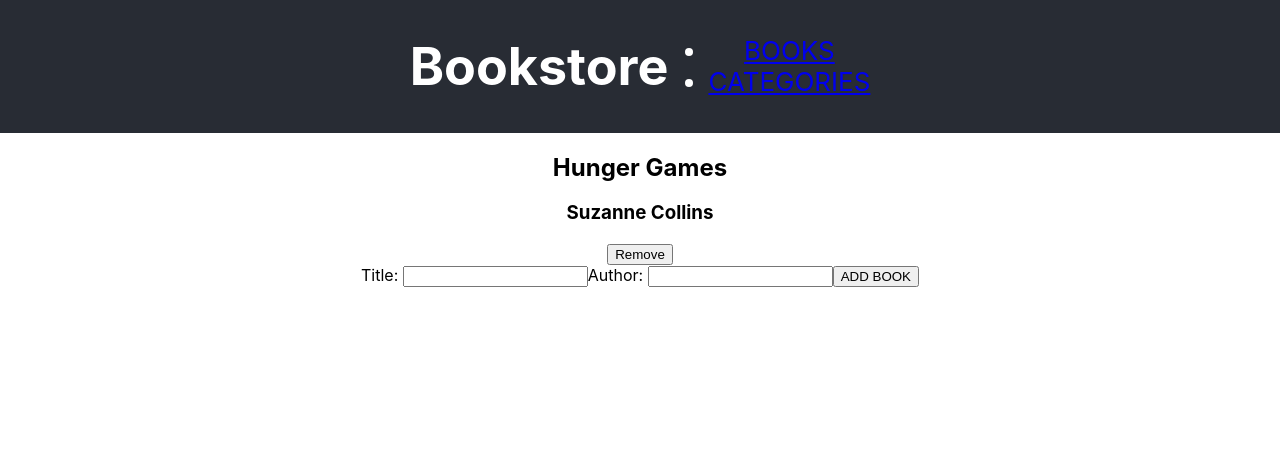
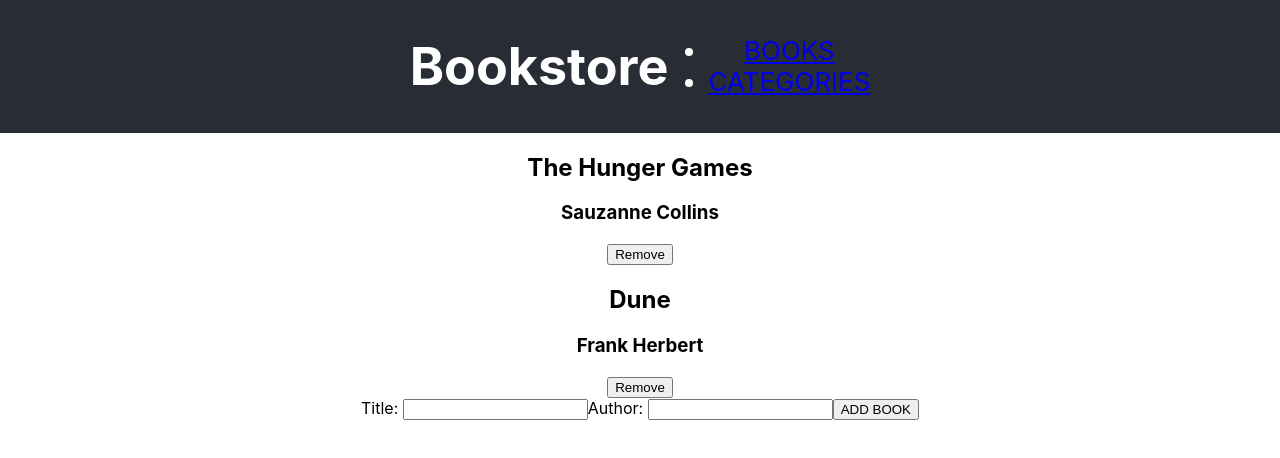
Before and after one commit to Swarzstein/bookstore, a React (Create React App) app: page / in a window 1280 px wide. Shown: the top 458 px of the page. Built offline with nearby package versions, Linux system fonts and the light colour scheme.

Commit message:
Redux working in the components

```diff
--- a/src/components/AddBook.js
+++ b/src/components/AddBook.js
@@ -1,13 +1,29 @@
-import React from 'react';
+import React, { useState } from 'react';
+import { useDispatch, useSelector } from 'react-redux';
+import { addBook } from '../redux/books/books';
 
 export default function AddBook() {
+  const [newTitle, setNewtitle] = useState('');
+  const [newAuthor, setNewAuthor] = useState('');
+  const books = useSelector((state) => state.books);
+
+  const dispatch = useDispatch();
+  const addNewBook = (e) => {
+    e.preventDefault();
+    const title = document.querySelector('#formTitle').value;
+    const author = document.querySelector('#formAuthor').value;
+    const id = books.length < 1 ? 1 : books[books.length - 1].id + 1;
+    dispatch(addBook({ id, title, author }));
+    setNewtitle('');
+    setNewAuthor('');
+  };
   return (
     <div>
-      <form>
+      <form action="" onSubmit={addNewBook}>
         <span>Title: </span>
-        <input type="text" name="title" value="" />
+        <input id="formTitle" type="text" name="title" value={newTitle} onChange={(e) => setNewtitle(e.target.value)} />
         <span>Author: </span>
-        <input type="text" name="author" value="" />
+        <input id="formAuthor" type="text" name="author" value={newAuthor} onChange={(e) => setNewAuthor(e.target.value)} />
         <button type="submit">ADD BOOK</button>
       </form>
     </div>
--- a/src/components/Book.js
+++ b/src/components/Book.js
@@ -1,13 +1,20 @@
 /* eslint-disable react/prop-types */
 import React from 'react';
+import { useDispatch } from 'react-redux';
+import { removeBook } from '../redux/books/books';
 
 export default function Book(props) {
-  const { title, author } = props;
+  const { id, title, author } = props;
+
+  const dispatch = useDispatch();
+  const deleteBook = (id) => {
+    dispatch(removeBook(id));
+  };
   return (
     <div>
       <h2>{title}</h2>
       <h3>{author}</h3>
-      <button type="button">Remove</button>
+      <button type="button" onClick={() => deleteBook(id)}>Remove</button>
     </div>
   );
 }
--- a/src/components/Books.js
+++ b/src/components/Books.js
@@ -1,28 +1,18 @@
-import React, { Component } from 'react';
+import React from 'react';
+import { useSelector } from 'react-redux';
 import AddBook from './AddBook';
 import Book from './Book';
 
-export default class Books extends Component {
-  constructor() {
-    super();
-    this.state = {
-      books: [
-        {
-          id: 0,
-          title: 'Hunger Games',
-          author: 'Suzanne Collins',
-        },
-      ],
-    };
-  }
-
-  render() {
-    const { books } = this.state;
-    return (
-      <div>
-        {books.map((book) => <Book key={book.id} title={book.title} author={book.author} />)}
-        <AddBook />
-      </div>
-    );
-  }
+export default function Books() {
+  const books = useSelector((state) => state.books);
+  let id = 0;
+  return (
+    <div>
+      {books.map((book) => {
+        id += 1;
+        return <Book key={id} id={book.id} title={book.title} author={book.author} />;
+      })}
+      <AddBook />
+    </div>
+  );
 }
--- a/src/components/Categories.js
+++ b/src/components/Categories.js
@@ -1,9 +1,18 @@
 import React from 'react';
+import { useDispatch, useSelector } from 'react-redux';
+import { checkStatus } from '../redux/categories/categories';
 
 export default function Categories() {
+  const status = useSelector((state) => state.categories);
+  const dispatch = useDispatch();
+  // console.log(status);
+  const displayState = (action) => {
+    dispatch(action);
+  };
   return (
     <div>
-      <button type="button">Check Status</button>
+      <p>{status}</p>
+      <button type="button" onClick={() => displayState(checkStatus())}>Check Status</button>
     </div>
   );
 }
--- a/src/index.js
+++ b/src/index.js
@@ -1,13 +1,17 @@
 import React from 'react';
 import ReactDOM from 'react-dom/client';
 import './index.css';
+import { Provider } from 'react-redux';
 import App from './App';
 import reportWebVitals from './reportWebVitals';
+import store from './redux/configureStore';
 
 const root = ReactDOM.createRoot(document.getElementById('root'));
 root.render(
   <React.StrictMode>
-    <App />
+    <Provider store={store}>
+      <App />
+    </Provider>
   </React.StrictMode>,
 );
 
--- a/src/redux/books/books.js
+++ b/src/redux/books/books.js
@@ -1,18 +1,37 @@
 const ADD_BOOK = 'bookstore/books/ADD_BOOK';
 const REMOVE_BOOK = 'bookstore/books/REMOVE_BOOK';
 
-export default function booksReducer(state = [], action) {
+const defaultState = [
+  {
+    id: 0,
+    title: 'The Hunger Games',
+    author: 'Sauzanne Collins',
+  },
+  {
+    id: 1,
+    title: 'Dune',
+    author: 'Frank Herbert',
+  },
+];
+
+export default function booksReducer(state = defaultState, action) {
   switch (action.type) {
-    case ADD_BOOK: return {};
-    case REMOVE_BOOK: return {};
+    case ADD_BOOK: return [...state, action.newBook];
+    case REMOVE_BOOK: return state.filter((book) => book.id !== action.id);
     default: return state;
   }
 }
 
-export function addBook() {
-  return { type: ADD_BOOK };
+export function addBook(newBook) {
+  return {
+    type: ADD_BOOK,
+    newBook,
+  };
 }
 
-export function removeBook() {
-  return { type: REMOVE_BOOK };
+export function removeBook(id) {
+  return {
+    type: REMOVE_BOOK,
+    id,
+  };
 }
```
